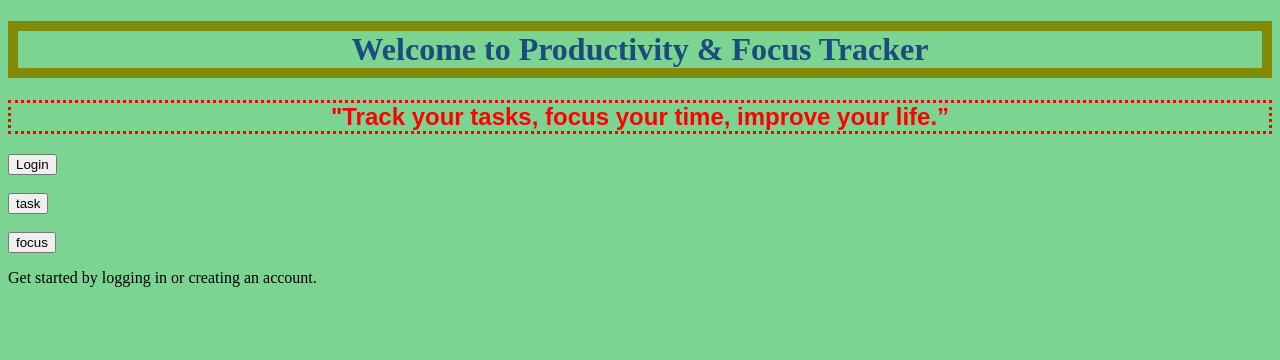
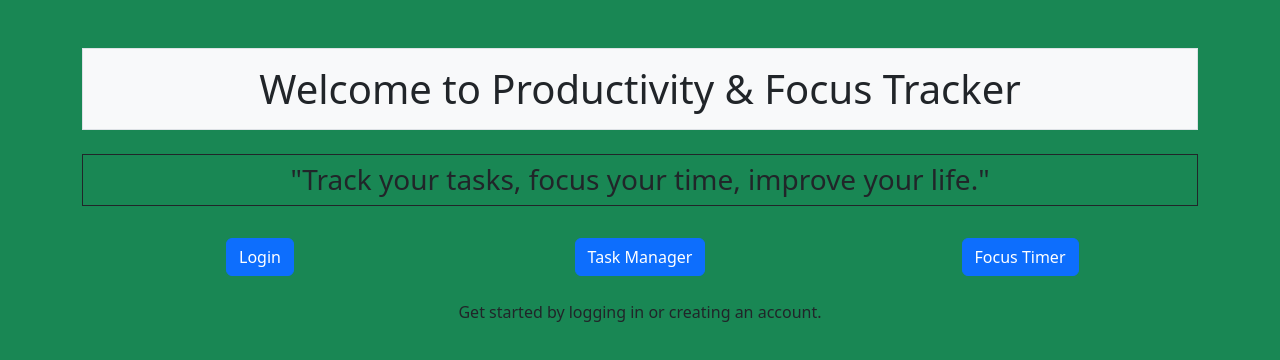
Before and after one commit to Haran-MK/firstpage, a plain HTML site: page index.html in a window 1280 px wide. Drawn offline with nearby package versions, Linux system fonts and the light colour scheme.

Commit message:
add the  Bootstrap

```diff
--- a/index.html
+++ b/index.html
@@ -1,21 +1,56 @@
 <!DOCTYPE html>
 <html>
+
 <head>
+<title>Productivity & Focus Tracker</title>
 
-  <title>Productivity & Focus Tracker</title>
-  <link rel="stylesheet" href="style.css">
+<link href="https://cdn.jsdelivr.net/npm/bootstrap@5.3.2/dist/css/bootstrap.min.css" rel="stylesheet">
 
-<body>
-    <h1 class="h1"> Welcome to Productivity & Focus Tracker</h1>
-    <h2 class="bgcolor" style="text-align: center;border: dotted; font-family: Arial, 'Helvetica Neue', Helvetica, sans-serif; color: red;">"Track your tasks, focus your time, improve your life.”</h2>
-    <a href="login.html"><button>Login</button></a><br>
-    <br>
-    <a href="task.html"><button>task</button></a><br>
-    <br>
-    <a href="focus.html"><button>focus</button></a>
-    <p>Get started by logging in or creating an account.</p>
+</head>
 
+<body class="bg-success">
+
+<div class="container mt-5">
+
+    <div class="row">
+        <div class="col-12">
+            <h1 class="border p-3 bg-light text-center">
+                Welcome to Productivity & Focus Tracker
+            </h1>
+        </div>
+    </div>
+
+    <div class="row mt-3">
+        <div class="col-12">
+            <h3 class="text-center border border-dark p-2">
+                "Track your tasks, focus your time, improve your life."
+            </h3>
+        </div>
+    </div>
+
+    <div class="row mt-4 text-center">
+
+        <div class="col-md-4">
+            <a href="login.html" class="btn btn-primary">Login</a>
+        </div>
+
+        <div class="col-md-4">
+            <a href="task.html" class="btn btn-primary">Task Manager</a>
+        </div>
+
+        <div class="col-md-4">
+            <a href="focus.html" class="btn btn-primary">Focus Timer</a>
+        </div>
+
+    </div>
+
+    <div class="row mt-4">
+        <div class="col-12 text-center">
+            <p>Get started by logging in or creating an account.</p>
+        </div>
+    </div>
+
+</div>
 
 </body>
-</head>
 </html>
```
